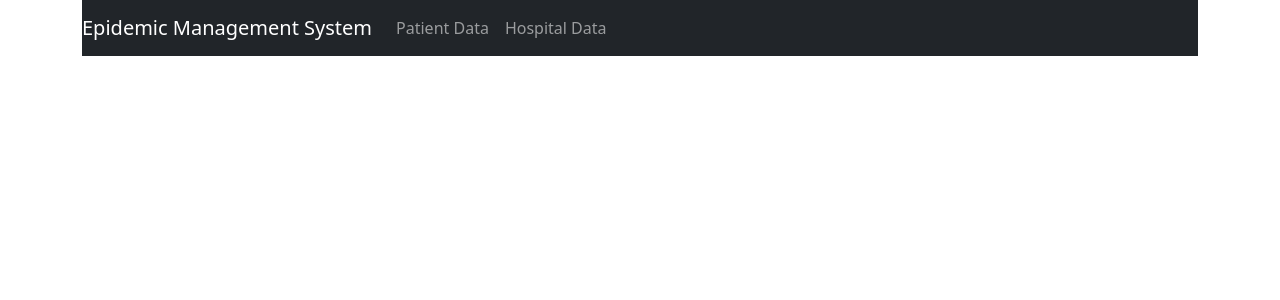
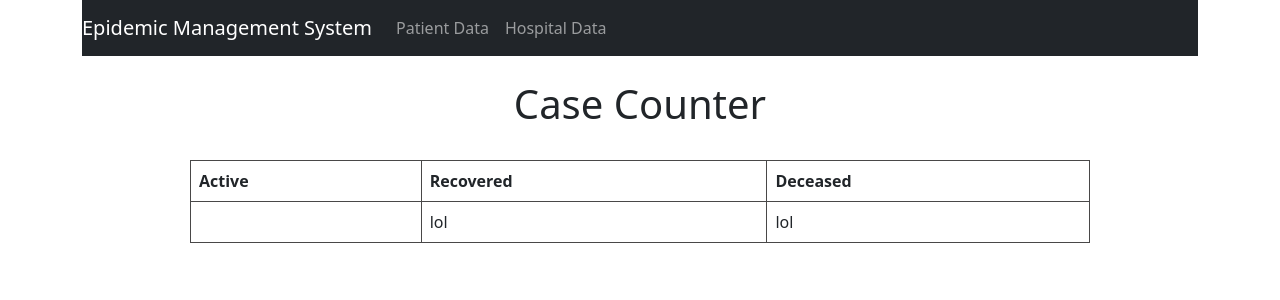
Before and after one commit to Juice02/Epidemic-Management-System, a React (Create React App) app: page / in a window 1280 px wide. Shown: the top 300 px of the page. Built offline with nearby package versions, Linux system fonts and the light colour scheme.

Commit message:
case counter broken

```diff
--- a/package.json
+++ b/package.json
@@ -8,6 +8,8 @@
     "@testing-library/user-event": "^13.5.0",
     "axios": "^1.2.2",
     "bootstrap": "^5.2.3",
+    "mongodb": "^4.13.0",
+    "mongoose": "^6.8.2",
     "react": "^18.2.0",
     "react-data-table-component": "^7.5.3",
     "react-dom": "^18.2.0",
--- a/src/App.js
+++ b/src/App.js
@@ -6,6 +6,7 @@ import "bootstrap/dist/css/bootstrap.min.css";
 import Navbar from "./components/navbar-component";
 import Patdata from "./components/patient-data-component";
 import Hosdata from "./components/hospital-data-component";
+import Homepage from "./components/homepage-component";
 
 function App() {
 
@@ -15,6 +16,7 @@ function App() {
     <Navbar />
     <br/>
         <Routes>
+            <Route path="/" exact element={<Homepage/>} />
             <Route path="/pat-list" exact element={<Patdata />} />
             <Route path="hos-list" element={<Hosdata />} />
         </Routes>
--- /dev/null
+++ b/src/components/homepage-component.js
@@ -0,0 +1,40 @@
+import './homepage.css'
+
+
+const TableHeadItem=({ item })=><th>{item.heading}</th>
+const Hostable = () =>{
+
+
+
+    const column = [
+        { heading: 'Active', value: '' },
+        { heading: 'Recovered', value: '' },
+        { heading: 'Deceased', value: '' }
+      ]
+
+
+      return (
+        <div className="App">
+          <h1>Case Counter</h1>
+          <table>
+            <thead>
+                <tr>
+
+                    {column.map((item,index) => <TableHeadItem item={item}/>)}
+                </tr>
+            </thead>
+            <tbody>
+                <td>{}</td>
+                <td>lol</td>
+                <td>lol</td>
+            </tbody>
+          </table>
+
+        </div>
+
+        );
+
+
+}
+
+export default Hostable;
--- a/src/components/hospital-data-component.js
+++ b/src/components/hospital-data-component.js
@@ -17,7 +17,7 @@ const TableRow = ({ item, column }) => (
       })}
     </tr>
   )
-const Pattable = () =>{
+const Hostable = () =>{
 const [dataTable, setDataTable] = useState([]);
 console.log(dataTable);
 
@@ -64,4 +64,4 @@ useEffect(() => {
 
 }
 
-export default Pattable;
+export default Hostable;
--- a/src/components/hostable.css
+++ b/src/components/hostable.css
@@ -6,7 +6,7 @@ table{
 
 }
 table th , table td{
-    border: 4px solid rgb(73, 72, 72);
+    border: 1px solid rgb(73, 72, 72);
     padding: 8px
 
 
--- a/src/components/patient-data-component.js
+++ b/src/components/patient-data-component.js
@@ -9,7 +9,7 @@ const TableRow = ({ item, column }) => (
       {column.map((columnItem) => {
 
         if(columnItem.value.includes('.')) {
-          const itemSplit = columnItem.value.split('.') //['address', 'city']
+          const itemSplit = columnItem.value.split('.')
           return <td>{item[itemSplit[0]][itemSplit[1]]}</td>
         }
 
--- a/src/components/pattable.css
+++ b/src/components/pattable.css
@@ -6,7 +6,7 @@ table{
 
 }
 table th , table td{
-    border: 4px solid rgb(73, 72, 72);
+    border: 1px solid rgb(73, 72, 72);
     padding: 8px
 
 
```
Also changed, not shown: src/components/homepage.css (added), 1 other file (tests, documents, lock files or other folders).
